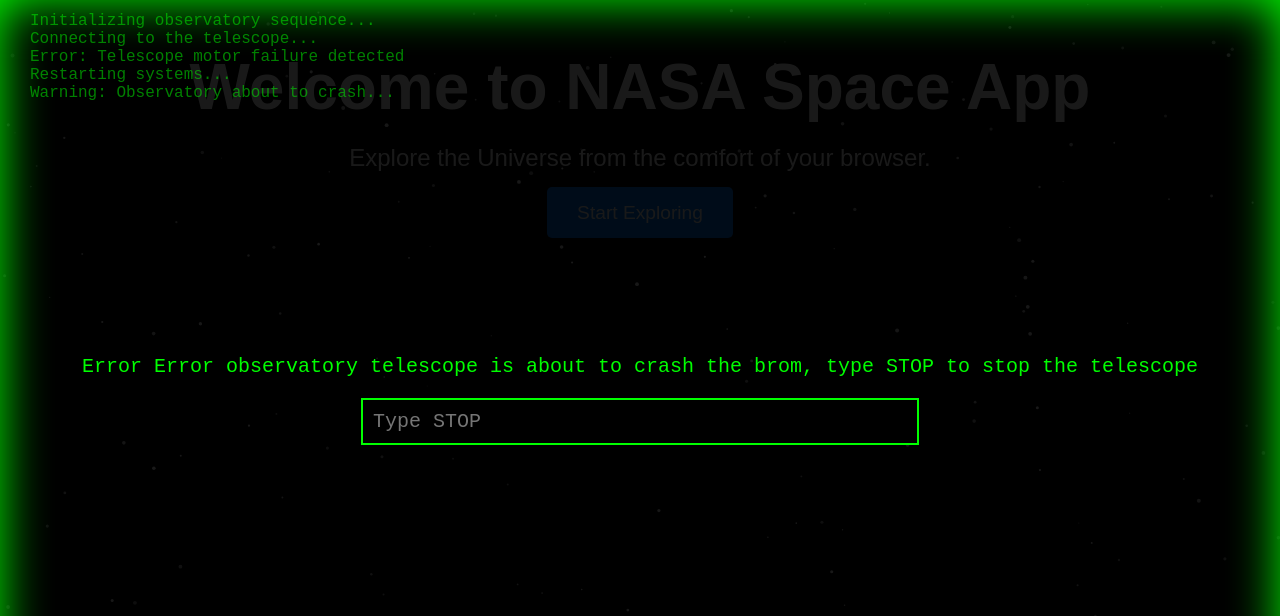
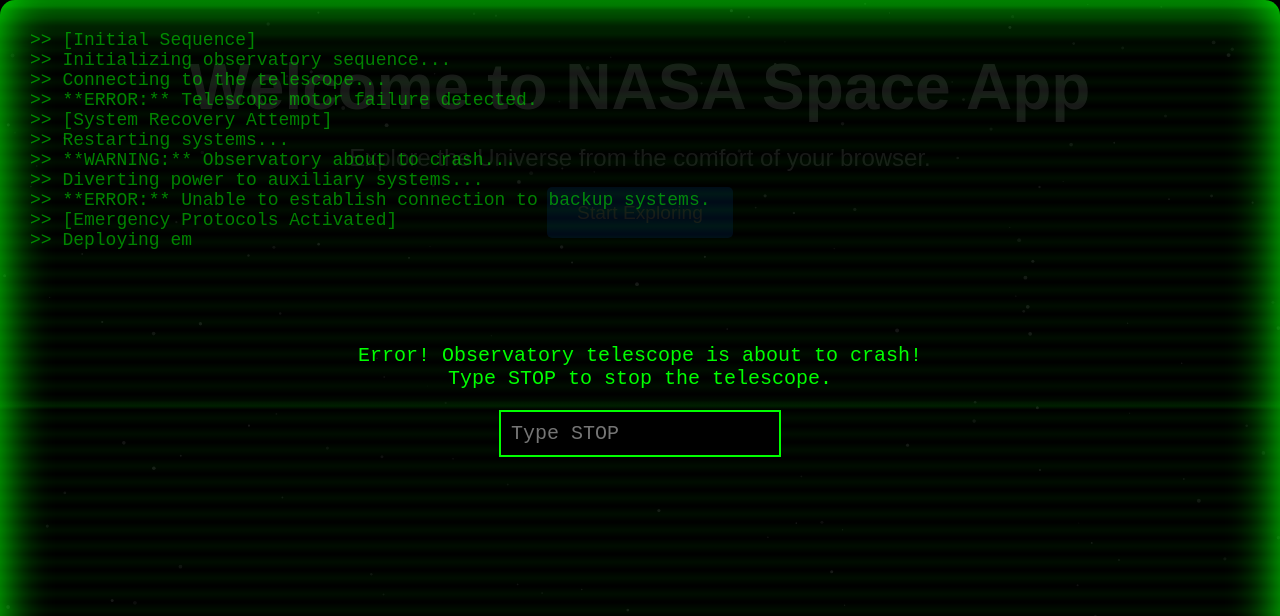
Before and after one commit to Cinvas/nasa_space_app, a website: page index.html in a window 1280 px wide. Shown: the top 616 px of the page. Drawn offline with Linux system fonts and the light colour scheme.

Commit message:
console massive update

```diff
--- /dev/null
+++ b/displays.css
@@ -0,0 +1,31 @@
+
+/* Display */
+
+.display {
+  width:         inherit;
+  height:        inherit;
+  background:    #101015;
+  border-radius: 0.75em;
+  font-size:  12px;
+  font-family:   system, monospace;
+  color:         skyblue;
+}
+
+.display .bezel {
+  position:      relative;
+  width:         100%;
+  height:        100%;
+  border:        0.35em solid black;
+  border-radius: inherit;
+}
+
+
+.display .screen {
+  position:      absolute;
+  width:         100%;
+  height:        100%;
+  padding:       0.75em;
+  border-radius: inherit;
+  box-shadow:    0 0 3px   rgba( 51,153,187, 1)   inset,
+                 0 0 1.5em rgba(135,206,235, 0.5) inset;
+}
--- a/index.html
+++ b/index.html
@@ -4,6 +4,8 @@
     <meta charset="UTF-8">
     <meta name="viewport" content="width=device-width, initial-scale=1.0">
     <title>NASA Space App</title>
+	<link rel="stylesheet" type="text/css" href="scanlines.css" />
+	<link rel="stylesheet" type="text/css" href="displays.css" />
     <style>
         * {
             margin: 0;
@@ -121,7 +123,7 @@
             height: 100%;
             z-index: 1;
             font-family: 'Courier New', Courier, monospace;
-            font-size: 16px;
+            font-size: 18px;
             color: #00ff00;
             opacity: 0.5;
             overflow: hidden;
@@ -131,16 +133,8 @@
         .terminal-line {
             white-space: pre;
             margin-left: 30px;
+			margin-top: 30px;
             animation: scrollText 25s linear infinite;
-        }
-
-        @keyframes scrollText {
-            0% {
-                transform: translateY(100%);
-            }
-            100% {
-                transform: translateY(-100%);
-            }
         }
 
         /* NASA logo in the bottom-right corner */
@@ -164,17 +158,14 @@
     </div>
 
     <!-- Popup HTML -->
-    <div id="popup">
+    <div id="popup" class="display screen scanlines">
         <div class="terminal-background">
-            <div class="terminal-line">Initializing observatory sequence...</div>
-            <div class="terminal-line">Connecting to the telescope...</div>
-            <div class="terminal-line">Error: Telescope motor failure detected</div>
-            <div class="terminal-line">Restarting systems...</div>
-            <div class="terminal-line">Warning: Observatory about to crash...</div>
+            <div class="terminal-line" id="terminal-line"></div>
         </div>
 	<div id="popup-content">
-            <div class="terminal-text">Error Error observatory telescope is about to crash the brom, type STOP to stop the telescope</div>
-            <input type="text" id="terminal-input" placeholder="Type STOP" />
+            <div class="terminal-text">Error! Observatory telescope is about to crash!</div>
+            <div class="terminal-text">Type STOP to stop the telescope.</div>
+			<input type="text" id="terminal-input" placeholder="Type STOP" />
             <div id="confirmation">Telescope Stopped!</div>
     </div>
 
@@ -246,6 +237,7 @@
                 // Reset the input value
                 document.getElementById('terminal-input').value = '';
                 document.getElementById('confirmation').style.display = 'none'; // Hide confirmation initially
+				typeTerminalLines();
             }, 1000);
         });
 
@@ -260,6 +252,83 @@
             }
         });
 
+		// Terminal lines to be typed
+        const terminalLines = [
+    ">> [Initial Sequence]",
+    ">> Initializing observatory sequence...",
+    ">> Connecting to the telescope...",
+    ">> **ERROR:** Telescope motor failure detected.",
+
+    ">> [System Recovery Attempt]",
+    ">> Restarting systems...",
+    ">> **WARNING:** Observatory about to crash...",
+    ">> Diverting power to auxiliary systems...",
+    ">> **ERROR:** Unable to establish connection to backup systems.",
+
+    ">> [Emergency Protocols Activated]",
+    ">> Deploying emergency protocols...",
+    ">> **CRITICAL FAILURE:** Data link to satellite lost.",
+    ">> Searching for available rescue units...",
+    ">> **SIGNAL WEAK:** Attempting to boost transmission...",
+
+    ">> [Connection Reestablished]",
+    ">> Connection established with Earth monitoring station.",
+    ">> **RECEIVING INTERFERENCE:** From cosmic rays...",
+    ">> **WARNING:** Solar flare detected in quadrant 23-A.",
+
+    ">> [Maneuvers to Avoid Danger]",
+    ">> Calculating new trajectory to avoid debris field...",
+    ">> Attempting manual override...",
+    ">> **CRITICAL SYSTEM OVERLOAD:** Venting excess energy...",
+    ">> **ALERT:** Radiation levels exceeding safe limits...",
+
+    ">> [Emergency Shutdown]",
+    ">> Emergency shutdown initiated...",
+    ">> Cooling systems offline. Rebooting...",
+    ">> **REBOOT SUCCESSFUL:** Monitoring systems stabilized.",
+
+    ">> [Troubleshooting Phase]",
+    ">> **ERROR:** Inconsistent data received from probe.",
+    ">> Running diagnostics...",
+    ">> **ERROR DETECTED:** In star-tracker alignment.",
+    ">> Recalibrating star-tracker system...",
+    ">> **ERROR:** Unable to lock on celestial target.",
+
+    ">> [Backup Navigation]",
+    ">> Reverting to backup navigation protocols...",
+    ">> **WARNING:** Power grid fluctuation detected.",
+    ">> Rebalancing energy distribution...",
+
+    ">> [Data Transmission Issues]",
+    ">> **TELEMETRY DATA:** 25% packet loss, attempting re-transmission...",
+    ">> Transmission secured. Data integrity restored.",
+
+    ">> [Operations Resuming]",
+    ">> Telescope alignment error resolved. Resuming operations...",
+    ">> Mission control awaiting further instructions..."
+];
+
+        let currentLine = 0;
+        let currentChar = 0;
+
+        // Function to type out the terminal lines with a typing animation
+        function typeTerminalLines() {
+            const terminalText = document.getElementById('terminal-line');
+            if (currentLine < terminalLines.length) {
+                if (currentChar < terminalLines[currentLine].length) {
+                    terminalText.textContent += terminalLines[currentLine].charAt(currentChar);
+                    currentChar++;
+                    setTimeout(typeTerminalLines, 10); // Speed of typing
+                } else {
+                    terminalText.textContent += "\n"; // Move to the next line
+                    currentLine++;
+                    currentChar = 0;
+                    setTimeout(typeTerminalLines, 10); // Pause before next line
+                }
+            }
+        }
+
+
         // Adjust canvas size on window resize
         window.addEventListener('resize', () => {
             setupCanvas();
--- /dev/null
+++ b/scanlines.css
@@ -0,0 +1,60 @@
+.scanlines {
+  overflow: hidden;
+}
+
+.scanlines::before {
+  content: "";
+  position: absolute;
+  width:  100%;
+  height: 100%;
+  top:   -10%;
+  left:     0;
+
+  background: repeating-linear-gradient(to bottom,
+    transparent 0%,
+    rgba(0,255,0,0.05) 1%,
+    transparent 2%);
+
+  animation-name: fudge;
+  animation-duration: 7s;
+  animation-iteration-count: infinite;
+  animation-timing-function: linear;
+  animation-direction: reverse;
+  animation-timing-function: ease-in-out;
+  animation-direction: alternate;
+}
+
+
+.scanlines::after {
+	content: "";
+	position: absolute;
+	width:  100%;
+	height: 100%;
+	top:   -10%;
+	left:     0;
+
+  background: linear-gradient(to bottom,
+    transparent 0%,
+    rgba(0,255,0, 0.1) 0.75%,
+    transparent 1.25%,
+    transparent 50%,
+    rgba(0,255,0, 0.1) 50.75%,
+    transparent 51.25%
+    );
+
+  animation-name: scanline;
+  animation-duration: 20s;
+  animation-iteration-count: infinite;
+  animation-timing-function: linear;
+}
+
+
+@keyframes fudge {
+  from { transform: translate(0px, 0px);  }
+  to   { transform: translate(0px, 2%); }
+}
+
+@keyframes scanline {
+  from { transform: translate(0px, 0px);  }
+  to   { transform: translate(0px, 50%); }
+}
```
